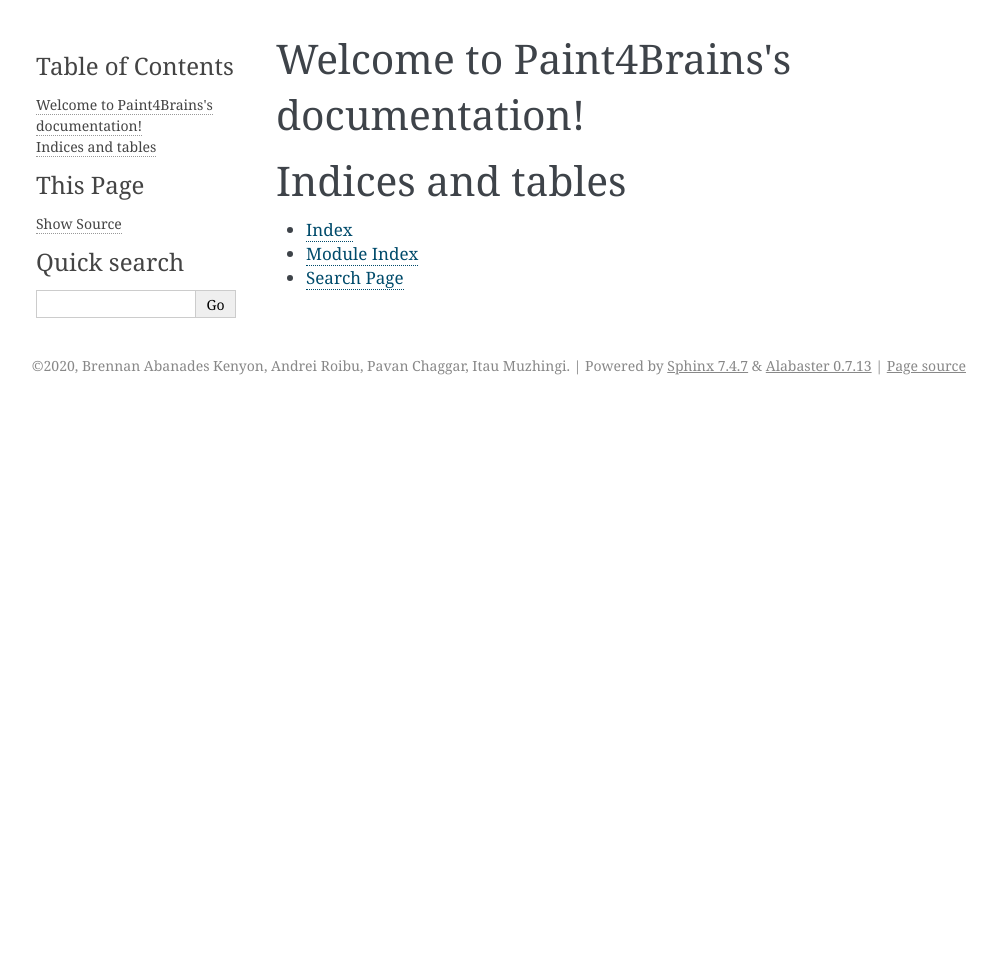
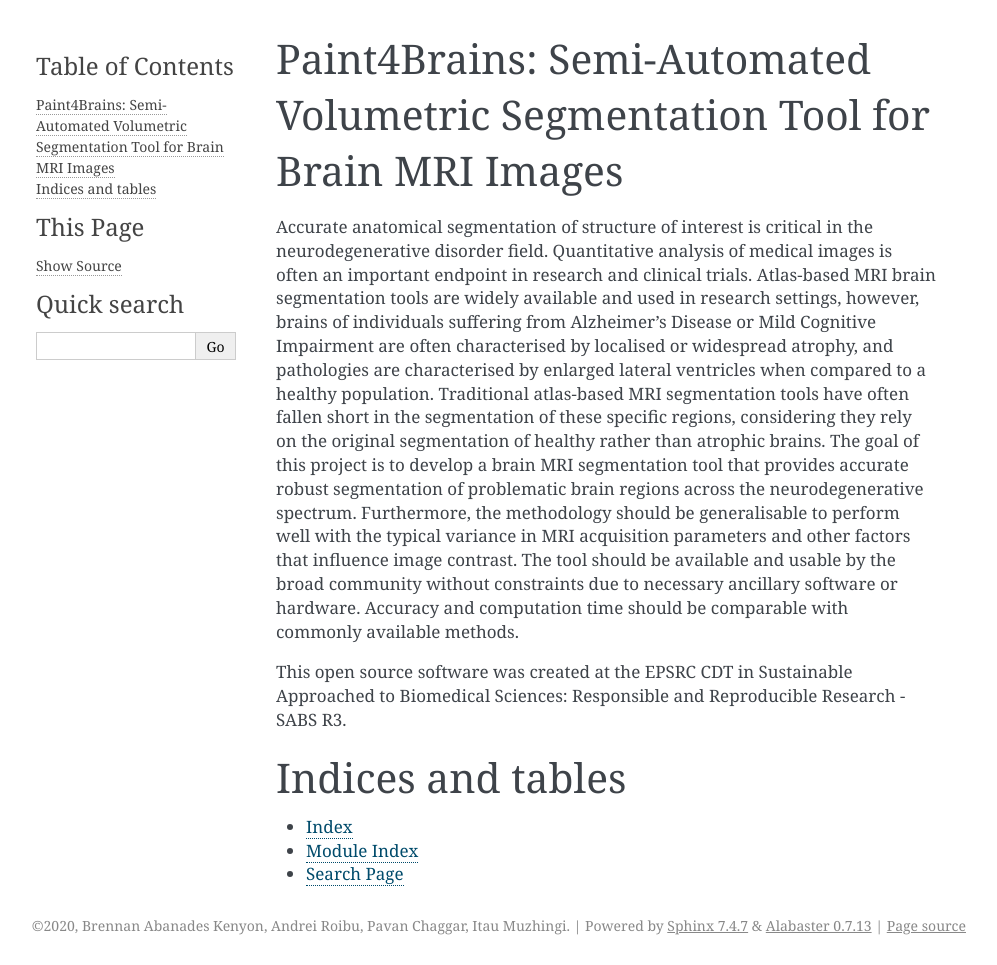
Before and after one commit to SABS-R3-projects/Paint4Brains, a Sphinx documentation site: the page built from docs/source/index.rst, in a window 1280 px wide. Shown: the whole page, without its empty margins (144-1141 px from the left). Built offline with Sphinx 7.4.7, drawn with Linux system fonts in a browser that asks for light colours; before the commit the page ends 900 px from its top, so only the background shows below that.

Commit message:
:moyai: Intro in Index

```diff
--- a/docs/source/index.rst
+++ b/docs/source/index.rst
@@ -3,8 +3,13 @@
    You can adapt this file completely to your liking, but it should at least
    contain the root `toctree` directive.
 
-Welcome to Paint4Brains's documentation!
-========================================
+Paint4Brains: Semi-Automated Volumetric Segmentation Tool for Brain MRI Images
+==============================================================================
+
+Accurate anatomical segmentation of structure of interest is critical in the neurodegenerative disorder field. Quantitative analysis of medical images is often an important endpoint in research and clinical trials. Atlas-based MRI brain segmentation tools are widely available and used in research settings, however, brains of individuals suffering from Alzheimer’s Disease or Mild Cognitive Impairment are often characterised by localised or widespread atrophy, and pathologies are characterised by enlarged lateral ventricles when compared to a healthy population. Traditional atlas-based MRI segmentation tools have often fallen short in the segmentation of these specific regions, considering they rely on the original segmentation of healthy rather than atrophic brains. The goal of this project is to develop a brain MRI segmentation tool that provides accurate robust segmentation of problematic brain regions across the neurodegenerative spectrum. Furthermore, the methodology should be generalisable to perform well with the typical variance in MRI acquisition parameters and other factors that influence image contrast. The tool should be available and usable by the broad community without constraints due to necessary ancillary software or hardware. Accuracy and computation time should be comparable with commonly available methods.
+
+This open source software was created at the EPSRC CDT in Sustainable Approached to Biomedical Sciences: Responsible and Reproducible Research - SABS R3.
+
 
 .. toctree::
     :maxdepth: 2
```
